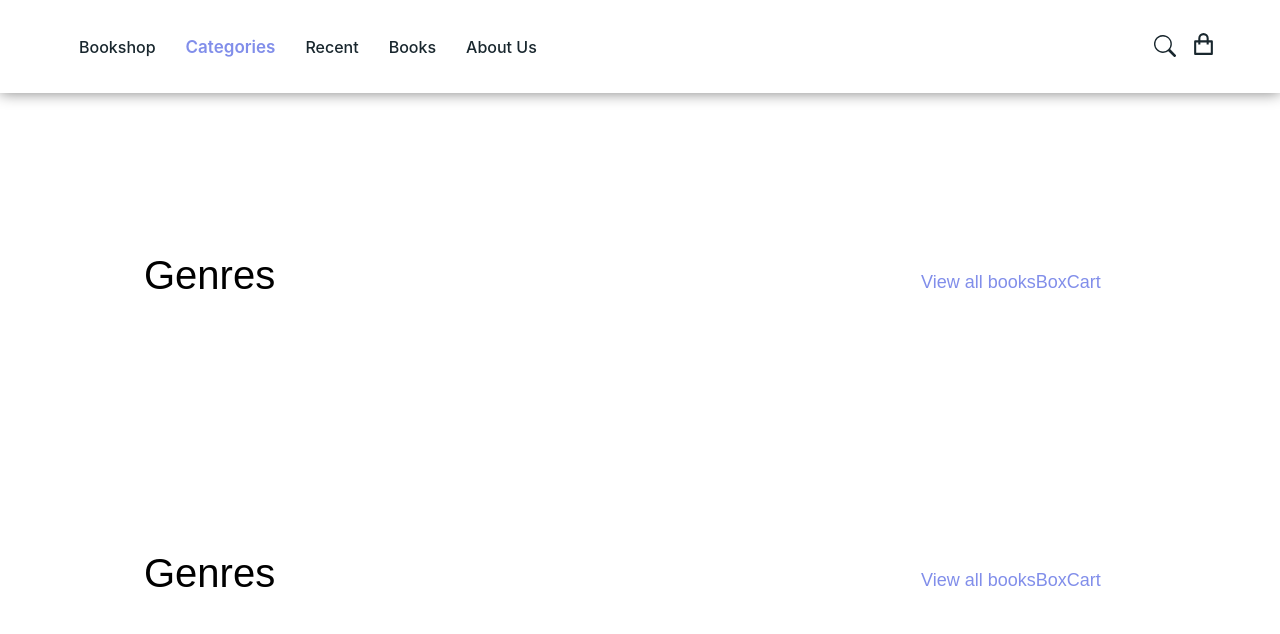
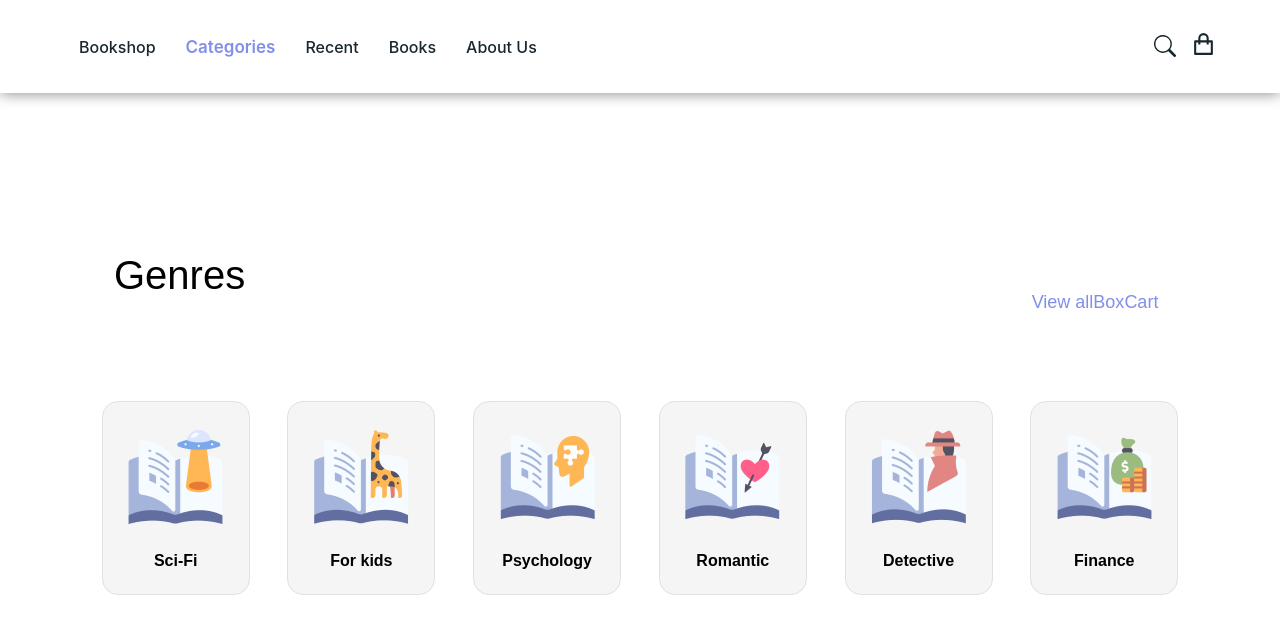
Before and after one commit to ZamirZhiianbekov/bookShop, a React (Create React App) app: page /genres in a window 1280 px wide. Shown: the top 634 px of the page. Built offline with nearby package versions, Linux system fonts and the light colour scheme; a web font is replaced by a local one.

Commit message:
add bookk

```diff
--- a/src/App.js
+++ b/src/App.js
@@ -22,12 +22,11 @@ function App() {
                 <Route path={'/newBooks'} element={<NewBook/>}/>
                 <Route path={'/Books'} element={<Books/>}/>
                 <Route path={'/aboutUs'} element={<AboutUs/>}/>
-                <Route path={'/All'} element={<AllBook/>}/>
+                <Route path={'/all'} element={<AllBook/>}/>
                 <Route path={'/Box'} element={<Box/>}/>
                 <Route path={'/Cart'} element={<Cart/>}/>
             </Routes>
-            <Genres/>
-            <Footer/>
+             <Footer/>
         </div>
     );
 }
--- a/src/components/Genres/index.js
+++ b/src/components/Genres/index.js
@@ -1,6 +1,13 @@
 import React from 'react';
 import '../../style/Geners.scss'
 import {NavLink} from "react-router-dom";
+import  Sci from "../../img/image 8.png"
+import  kids from "../../img/image 8 (1).png"
+import  Psychology from "../../img/image 8 (2).png"
+import  Roman from "../../img/image 8 (3).png"
+import  Detective from "../../img/image 8 (4).png"
+import  Finance from "../../img/image 8 (5).png"
+
 const Genres = () => {
     return (
         <div id='Genres'>
@@ -10,7 +17,7 @@ const Genres = () => {
                             <h1 className="Genres--text__first">Genres</h1>
                         <div className="Genres--text__nav">
                             <NavLink to={"/All"}>
-                                View all books
+                                View all
                             </NavLink>
                             <NavLink to={"/Box"}>
                                Box
@@ -20,6 +27,32 @@ const Genres = () => {
                             </NavLink>
                         </div>
                     </div>
+                    <div className="Genres--categories">
+                        <div className="Genres--categories__task">
+                            <img src={Sci} alt=""/>
+                            <h4 className="Genres--categories__task--name">Sci-Fi</h4>
+                        </div>
+                        <div className="Genres--categories__task">
+                            <img src={kids} alt=""/>
+                            <h4 className="Genres--categories__task--name">For kids</h4>
+                        </div>
+                        <div className="Genres--categories__task">
+                            <img src={Psychology} alt=""/>
+                            <h4 className="Genres--categories__task--name">Psychology</h4>
+                        </div>
+                        <div className="Genres--categories__task">
+                            <img src={Roman} alt=""/>
+                            <h4 className="Genres--categories__task--name">Romantic</h4>
+                        </div>
+                        <div className="Genres--categories__task">
+                            <img src={Detective} alt=""/>
+                            <h4 className="Genres--categories__task--name">Detective</h4>
+                        </div>
+                        <div className="Genres--categories__task">
+                            <img src={Finance} alt=""/>
+                            <h4 className="Genres--categories__task--name">Finance</h4>
+                        </div>
+                    </div>
                 </div>
             </div>
         </div>
--- a/src/components/Header/index.js
+++ b/src/components/Header/index.js
@@ -3,6 +3,7 @@ import '../../style/Header.scss'
 import {BsSearch} from "react-icons/bs";
 import {RiShoppingBagLine} from "react-icons/ri";
 import {NavLink} from "react-router-dom";
+import Genres from "../Genres";
 
 
 
--- a/src/components/Hero/index.js
+++ b/src/components/Hero/index.js
@@ -1,7 +1,9 @@
 import React from 'react';
 import '../../style/Hero.scss'
+import Genres from "../Genres";
 const Hero = () => {
     return (
+        <>
         <div id="Hero">
             <div className="container">
                 <div className="Hero">
@@ -10,7 +12,10 @@ const Hero = () => {
                 </div>
             </div>
         </div>
-    );
+    <Genres />
+        </>
+
+);
 };
 
 export default Hero;
--- a/src/components/page/AllBook/index.js
+++ b/src/components/page/AllBook/index.js
@@ -3,7 +3,7 @@ import "../../page/AllBook/style.scss"
 const AllBook = () => {
     return (
         <div>
-
+           i am all
         </div>
     );
 };
--- a/src/style/Geners.scss
+++ b/src/style/Geners.scss
@@ -2,18 +2,17 @@
   font-family: 'Public Sans', sans-serif;
   padding: 120px 0;
 
-
   .Genres {
-
     &--text {
       display: flex;
       justify-content: space-between;
       align-items: center;
-        width: 90%;
+      width: 95%;
+      margin-bottom: 50px;
 
 
       &__first {
-          margin-left: 80px;
+        margin: 0 0 40px 50px;
         font-weight: 500;
         font-size: 40px;
         height: 58px;
@@ -32,5 +31,24 @@
       }
 
     }
+
+    &--categories {
+      display: flex;
+      justify-content: space-evenly;
+      &__task {
+        width: 148px;
+        height: 194px;
+        background: #F5F5F5;
+        border: 1.5px solid #E1E1E1;
+        border-radius: 16px;
+        display: flex;
+        flex-direction: column;
+        align-items: center;
+        justify-content: center;
+        &--name{
+          margin-top: 25px;
         }
       }
+    }
+  }
+}
```
Lines whose indentation alone changed are shown as unchanged.
